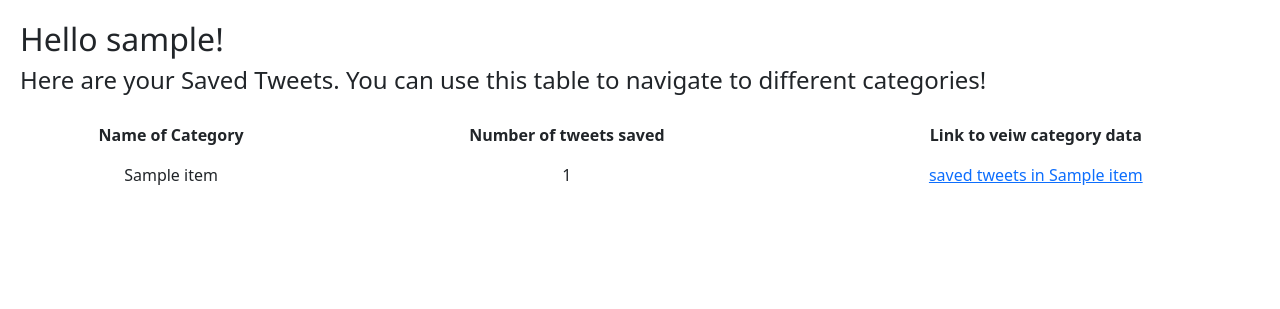
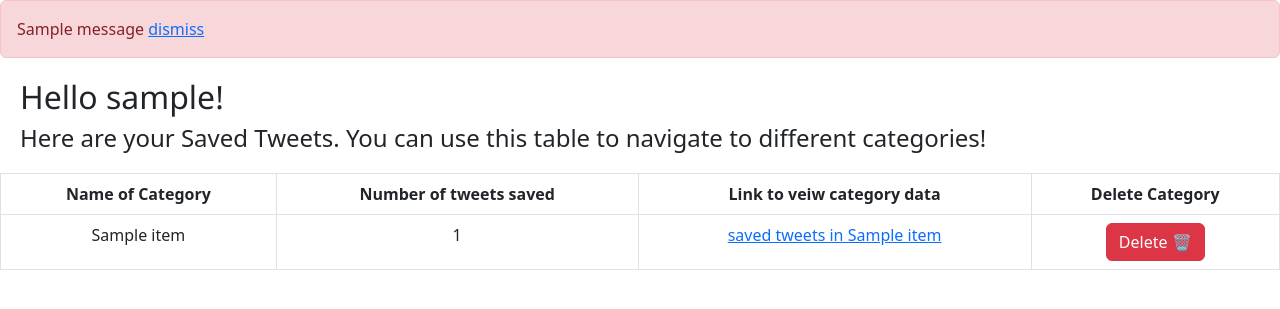
Before and after one commit to realhardik18/Book-Wheat, a Flask app: template flask_app/templates/home.html in a window 1280 px wide. Shown: the part 56-365 px from the top of the page. Run offline with Flask 2, Linux system fonts and the light colour scheme; the template is opened without the code that fills it: most values are stand-ins (such as "Sample title", 1, 10 or a date in 2020); one stand-in notice (Sample message) is shown; some libraries are stand-ins or nearby versions.

Commit message:
worked on deleting categories and discord webhooks

```diff
--- a/flask_app/app.py
+++ b/flask_app/app.py
@@ -1,9 +1,9 @@
 import requests as r
 import json
 import ast
-from flask import render_template, Flask, redirect, url_for, request
+from flask import render_template, Flask, redirect, url_for, request, flash
 from flask_dance.contrib.twitter import make_twitter_blueprint, twitter
-from db_methods import ShowSpecifcUserData, CheckIfUserExists, AddUser, GetAllCategories, ShowCategoryData
+from db_methods import ShowSpecifcUserData, CheckIfUserExists, AddUser, GetAllCategories, ShowCategoryData, DeleteCategory
 from creds import API_KEY, API_SECRET, APP_SECRET_KEY
 from twitter_methods import GetEmbededTweetHTML
 
@@ -36,7 +36,7 @@ def index():
     return redirect(url_for('home'))
 
 
-@app.route('/category/<name>')  # /landingpage/A
+@app.route('/category/<name>')
 def tweet_data(name):
     if not twitter.authorized:
         return render_template('login.html')
@@ -52,12 +52,23 @@ def tweet_data(name):
         return render_template('data.html', tweets=tweets, category_name=name, username=data['username'], html_codes=html_data)
     return redirect(url_for('home'))
 
+
+@app.route('/delete/<category_name>')
+def delete(category_name):
+    if not twitter.authorized:
+        return render_template('login.html')
+    resp = twitter.get("https://api.twitter.com/2/users/me")
+    user_id = ast.literal_eval(str(resp.text))['data']['id']
+    #username = ast.literal_eval(str(resp.text))['data']['username']
+    if category_name in GetAllCategories(user_id=user_id):
+        DeleteCategory(user_id=user_id, category_name=category_name)
+        flash(f'Deleted category: "{category_name}" successfully!')
+        return redirect(url_for('home'))
     # work from here
     # work on checking if user exits and logic and ui
 
 
-# app.run(debug=True)
-
+    # app.run(debug=True)
 '''
 TODO
 MAKE LOGO
--- a/flask_app/templates/home.html
+++ b/flask_app/templates/home.html
@@ -10,6 +10,15 @@
         integrity="sha384-gH2yIJqKdNHPEq0n4Mqa/HGKIhSkIHeL5AyhkYV8i59U5AR6csBvApHHNl/vI1Bx" crossorigin="anonymous">
     <script src="https://cdn.jsdelivr.net/npm/bootstrap@5.2.0/dist/js/bootstrap.bundle.min.js"
         integrity="sha384-A3rJD856KowSb7dwlZdYEkO39Gagi7vIsF0jrRAoQmDKKtQBHUuLZ9AsSv4jD4Xa"
+        crossorigin="anonymous"></script>
+    <script src="https://code.jquery.com/jquery-3.2.1.slim.min.js"
+        integrity="sha384-KJ3o2DKtIkvYIK3UENzmM7KCkRr/rE9/Qpg6aAZGJwFDMVNA/GpGFF93hXpG5KkN"
+        crossorigin="anonymous"></script>
+    <script src="https://cdn.jsdelivr.net/npm/popper.js@1.12.9/dist/umd/popper.min.js"
+        integrity="sha384-ApNbgh9B+Y1QKtv3Rn7W3mgPxhU9K/ScQsAP7hUibX39j7fakFPskvXusvfa0b4Q"
+        crossorigin="anonymous"></script>
+    <script src="https://cdn.jsdelivr.net/npm/bootstrap@4.0.0/dist/js/bootstrap.min.js"
+        integrity="sha384-JZR6Spejh4U02d8jOt6vLEHfe/JQGiRRSQQxSfFWpi1MquVdAyjUar5+76PVCmYl"
         crossorigin="anonymous"></script>
     <link rel="stylesheet" href="/static/styles/style.css">
     <link rel="shortcut icon" href="/static/bookwheatlogo.png" type="image/x-icon">
@@ -39,14 +48,30 @@
             </div>
         </div>
     </nav>
+    {% with messages = get_flashed_messages() %}
+    {% if messages %}
+    {% for message in messages %}
+    <div class="alert alert-danger alert-dismissible fade show" role="alert">
+        {{message}}
+        <a type="button" class="close" data-dismiss="alert" aria-label="Close">
+            <span aria-hidden="true">dismiss</span>
+        </a>
+    </div>
+    {% endfor %}
+    {% endif %}
+    {%endwith%}
+
+    </div>
     <h1 class="home-welcome">Hello {{username}}!</h1>
-    <h2 class="home-text">Here are your Saved Tweets. You can use this table to navigate to different categories!</h2>
-    <table class="table table-borderless text-center">
+    <h2 class="home-text">Here are your Saved Tweets. You can use this table to navigate to different categories!
+    </h2>
+    <table class="table table-bordered text-center">
         <tbody>
             <tr>
                 <td><strong>Name of Category</strong></td>
                 <td><strong>Number of tweets saved</strong></td>
                 <td><strong>Link to veiw category data</strong></td>
+                <td><strong>Delete Category</strong></td>
             </tr>
             {% for item in category_data %}
             <tr>
@@ -54,6 +79,7 @@
                     <td>{{item['name']}}</td>
                     <td>{{item['data']|length}}</td>
                     <td><a href="/category/{{item['name']}}">saved tweets in {{item['name']}}</a></td>
+                    <td><a href="/delete/{{item['name']}}" class="btn btn-danger">Delete 🗑️</a></td>
                 </div>
             </tr>
             {% endfor %}
--- a/twitter-bot/main.py
+++ b/twitter-bot/main.py
@@ -92,7 +92,7 @@ while True:
                     AddTweetInCategory(user_id=str(
                         tweet.author_id), category_name=category, url_to_tweet=url_to_tweet)
                 reply_to_tweet(tweet_to_reply_to_id=tweet.id,
-                               tweet_content=f"Saved the tweet! [category name->{category} code->{''.join(random.choice('0123456789ABCDEF') for i in range(4))}]")
+                               tweet_content=f"Saved the tweet! [category name->{category} ({''.join(random.choice('0123456789ABCDEF') for i in range(4))})")
                 time.sleep(90)
             except KeyError:
                 print('oops')
```
Also changed, not shown: discord-bot/main.py (deleted, +0 -42 lines), discord-bot/test.py (added, +8 -0 lines), flask_app/db_methods.py (+10 -1 lines).
